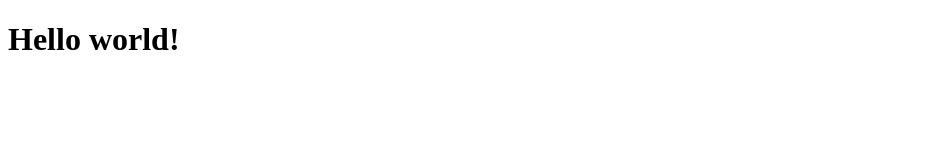
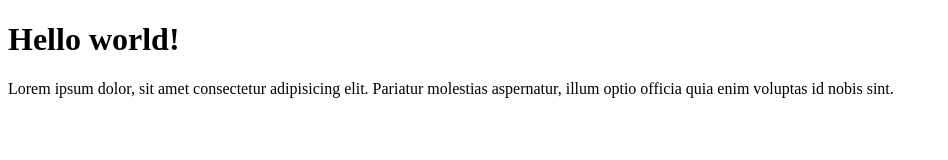
Before and after one commit to SergioXR23/curso-git, a plain HTML site: page index.html in a window 1280 px wide. Shown: the whole page, without its empty margins (0-948 px from the left). Drawn offline with Linux system fonts and the light colour scheme.

Commit message:
Párrafos y estilos de fondo

```diff
--- a/CSS/estilos.css
+++ b/CSS/estilos.css
@@ -0,0 +1,3 @@
+body{
+    background-color: red;
+}
--- a/index.html
+++ b/index.html
@@ -7,5 +7,7 @@
 </head>
 <body>
     <h1>Hello world!</h1>
+    <p>Lorem ipsum dolor, sit amet consectetur adipisicing elit. Pariatur molestias aspernatur, illum optio officia quia
+        enim voluptas id nobis sint.</p>
 </body>
 </html>
```
